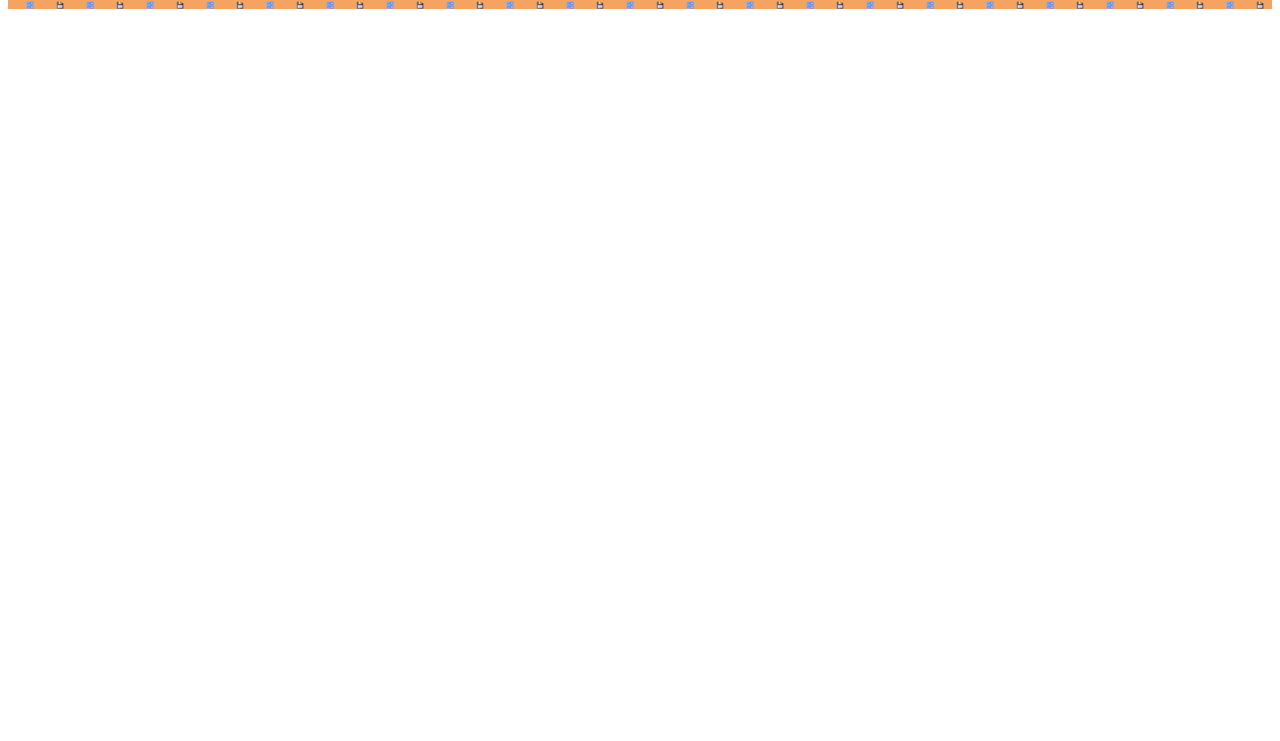
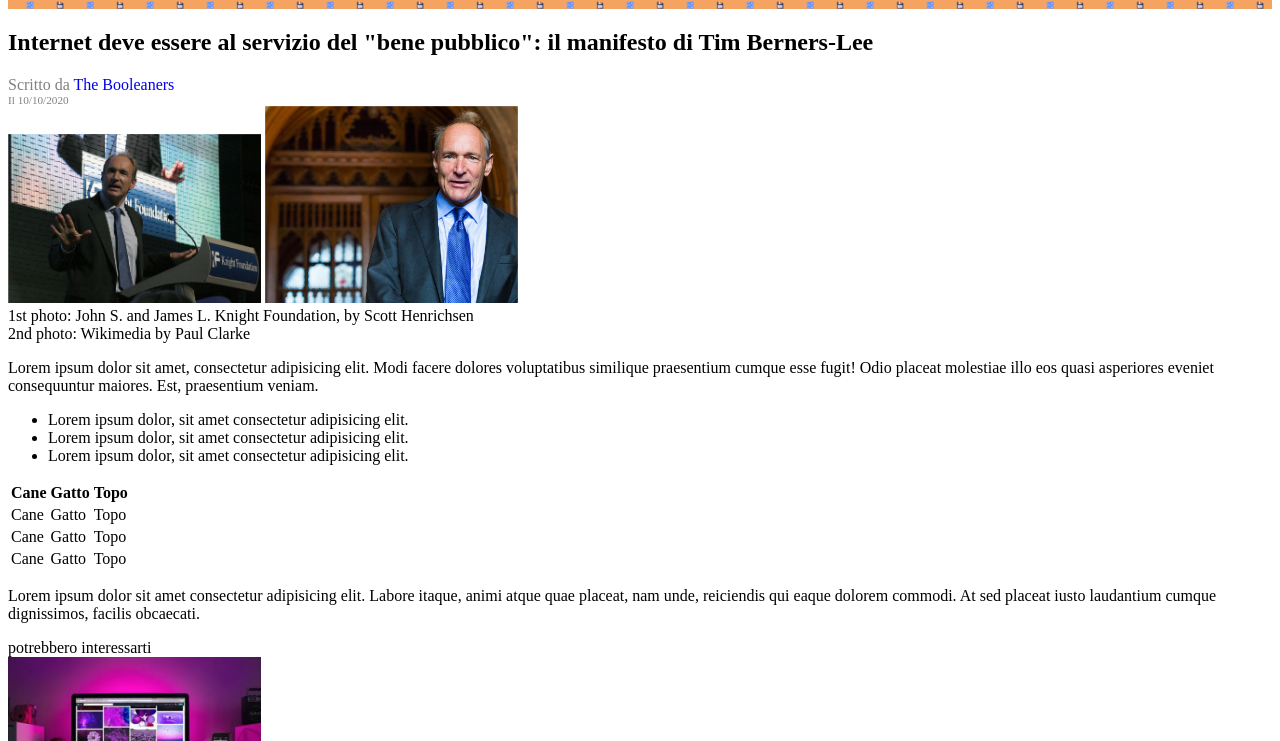
Before and after one commit to AlessandroSestili/html-css-booleaner, a plain HTML site: page index.html in a window 1280 px wide. Shown: the part 59-800 px from the top of the page. Drawn offline with Linux system fonts and the light colour scheme.

Commit message:
aggiunge footer

```diff
--- a/index.html
+++ b/index.html
@@ -13,6 +13,67 @@
         <img class=logo src="img/logo.svg" alt="logo">
     </header>
 
+    <main>
+
+        <section class="title">
+            <h1>Internet deve essere al servizio del "bene pubblico": il manifesto di Tim Berners-Lee </h1>
+            <div class=grey-title>Scritto da <a class=the-booleaners href="www.google.it">The Booleaners</a></div>
+            <div class="data">Il 10/10/2020</div>
+        </section>
+
+        <section class="tim-photos">
+            <img src="img/tim-1.jpg" alt="Tim Berners-Lee's photo">
+            <img src="img/tim-2.jpg" alt="Tim Berners-Lee's photo">
+            <div>1st photo: John S. and James L. Knight Foundation, by Scott Henrichsen</div>
+            <div>2nd photo: Wikimedia by Paul Clarke</div>
+        </section>
+
+        <section class="paragrafo 1">
+            <p>Lorem ipsum dolor sit amet, consectetur adipisicing elit. Modi facere dolores voluptatibus similique praesentium cumque esse fugit! Odio placeat molestiae illo eos quasi asperiores eveniet consequuntur maiores. Est, praesentium veniam.</p>
+
+            <ul>
+                <li>Lorem ipsum dolor, sit amet consectetur adipisicing elit. </li>
+                <li>Lorem ipsum dolor, sit amet consectetur adipisicing elit. </li>
+                <li>Lorem ipsum dolor, sit amet consectetur adipisicing elit. </li>
+            </ul>
+
+            <table>
+                <tr>
+                    <th>Cane</th>
+                    <th>Gatto</th>
+                    <th>Topo</th>
+                </tr>
+                <tr>
+                    <td>Cane</td>
+                    <td>Gatto</td>
+                    <td>Topo</td>
+                </tr>
+                <tr>
+                    <td>Cane</td>
+                    <td>Gatto</td>
+                    <td>Topo</td>
+                </tr>
+                <tr>
+                    <td>Cane</td>
+                    <td>Gatto</td>
+                    <td>Topo</td>
+                </tr>
+            </table>
+
+            <p>Lorem ipsum dolor sit amet consectetur adipisicing elit. Labore itaque, animi atque quae placeat, nam unde, reiciendis qui eaque dolorem commodi. At sed placeat iusto laudantium cumque dignissimos, facilis obcaecati.</p>
+
+        </section>
+
+
+
+
+    </main>
+
+    <footer>
+        <div>potrebbero interessarti</div>
+        <img src="img/monitor.jpg" alt="monitor">
+        <div><img src="img/graph.jpg" alt=""></div>
+    </footer>
 
 </body>
 </html>
--- a/style.css
+++ b/style.css
@@ -12,3 +12,16 @@ img{
     width: 20%;
     height: 80%;
 }
+
+.the-booleaners{
+    text-decoration: none;
+}
+
+.grey-title{
+    color: grey;
+}
+
+.data{
+    color: grey;
+    font-size: 70%;
+}
```
